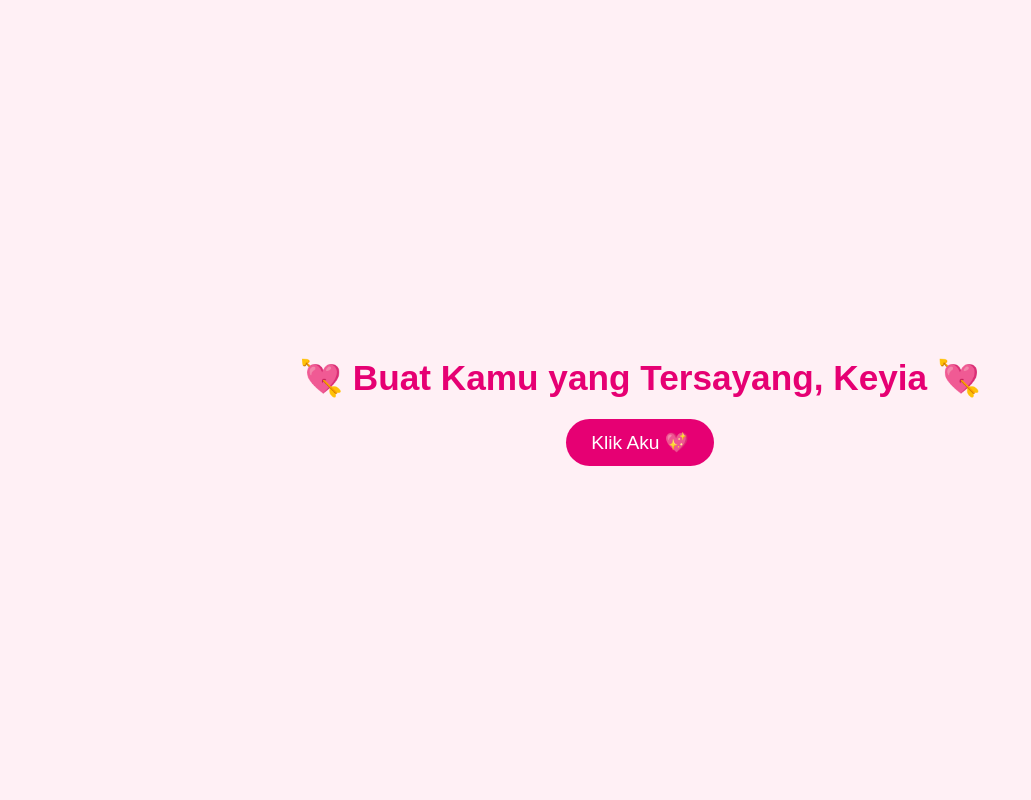
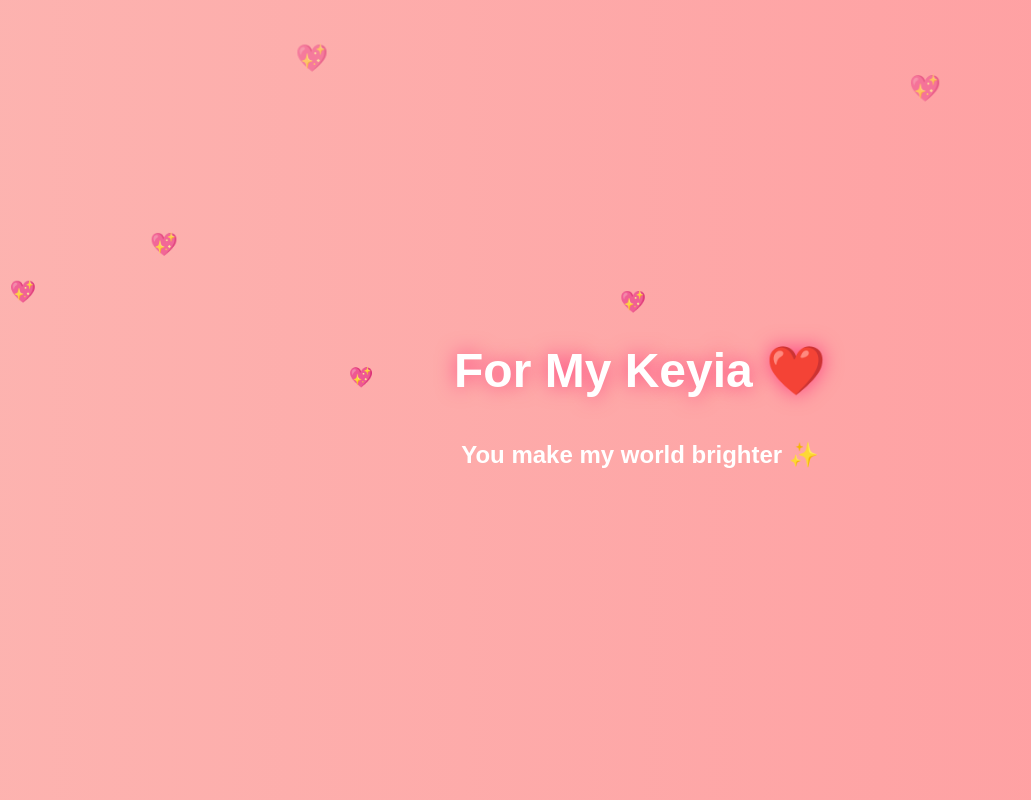
Before and after one commit to reyyasya/loveyoukeyia, a plain HTML site: page index.html in a window 1280 px wide. Shown: the whole page, without its empty margins (0-1031 px from the left). Drawn offline with Linux system fonts and the light colour scheme.

Commit message:
Update index.html

```diff
--- a/index.html
+++ b/index.html
@@ -2,55 +2,65 @@
 <html lang="en">
 <head>
   <meta charset="UTF-8">
-  <title>Love Explosion ❤️</title>
+  <meta name="viewport" content="width=device-width, initial-scale=1.0">
+  <title>For Keyia ❤️</title>
   <style>
     body {
       margin: 0;
-      padding: 0;
-      background: #fff0f5;
       height: 100vh;
       display: flex;
+      justify-content: center;
       align-items: center;
-      justify-content: center;
       flex-direction: column;
-      font-family: 'Poppins', sans-serif;
       overflow: hidden;
+      background: linear-gradient(270deg, #ff9a9e, #fad0c4, #fad0c4, #fbc2eb, #a6c1ee);
+      background-size: 1000% 1000%;
+      animation: gradientMove 12s ease infinite;
+      font-family: "Poppins", sans-serif;
     }
+
+    @keyframes gradientMove {
+      0% { background-position: 0% 50%; }
+      50% { background-position: 100% 50%; }
+      100% { background-position: 0% 50%; }
+    }
+
     h1 {
-      color: #e60073;
-      font-size: 2.2rem;
-      margin-bottom: 20px;
-      text-align: center;
+      font-size: 3em;
+      color: white;
+      text-shadow: 0 0 20px rgba(255, 0, 100, 0.6);
+      animation: fadeIn 2s ease forwards;
     }
-    button {
-      padding: 12px 25px;
-      border: none;
-      border-radius: 25px;
-      background: #e60073;
-      color: white;
-      font-size: 1.2rem;
-      cursor: pointer;
-      transition: transform 0.2s;
+
+    h2 {
+      margin-top: 10px;
+      font-size: 1.5em;
+      color: #fff;
+      opacity: 0;
+      animation: fadeIn 3s ease forwards 1.5s;
     }
-    button:hover {
-      transform: scale(1.1);
-      background: #ff3385;
+
+    @keyframes fadeIn {
+      from { opacity: 0; transform: translateY(20px); }
+      to { opacity: 1; transform: translateY(0); }
     }
+
     .heart {
       position: absolute;
-      font-size: 20px;
-      color: #e60073;
-      animation: fall 4s linear forwards;
+      font-size: 24px;
+      color: #ff4d6d;
+      animation: floatUp 6s linear infinite;
     }
-    @keyframes fall {
-      0% { transform: translateY(-10vh) scale(1); opacity: 1; }
-      100% { transform: translateY(110vh) scale(0.5); opacity: 0; }
+
+    @keyframes floatUp {
+      0% { transform: translateY(0) scale(0.8); opacity: 1; }
+      100% { transform: translateY(-100vh) scale(1.5); opacity: 0; }
     }
   </style>
 </head>
 <body>
-  <h1>💘 Buat Kamu yang Tersayang, Keyia 💘</h1>
-  <button onclick="loveExplosion()">Klik Aku 💖</button>
+  <h1>For My Keyia ❤️</h1>
+  <h2>You make my world brighter ✨</h2>
 
   <script>
     function createHeart() {
@@ -58,22 +68,15 @@
       heart.classList.add("heart");
       heart.innerText = "💖";
       heart.style.left = Math.random() * 100 + "vw";
-      heart.style.fontSize = (15 + Math.random() * 25) + "px";
-      heart.style.animationDuration = (2 + Math.random() * 3) + "s";
+      heart.style.animationDuration = (3 + Math.random() * 3) + "s";
       document.body.appendChild(heart);
-      setTimeout(() => heart.remove(), 4000);
+
+      setTimeout(() => {
+        heart.remove();
+      }, 6000);
     }
 
-    function loveExplosion() {
-      // Ledakan love awal
-      for (let i = 0; i < 50; i++) {
-        setTimeout(createHeart, i * 50);
-      }
-      // Setelah itu hujan love terus
-      setInterval(createHeart, 300);
-      document.querySelector("button").style.display = "none";
-      document.querySelector("h1").innerText = "Aku sayang banget sama kamu, Keyia 💕";
-    }
+    setInterval(createHeart, 500);
   </script>
 </body>
 </html>
```
